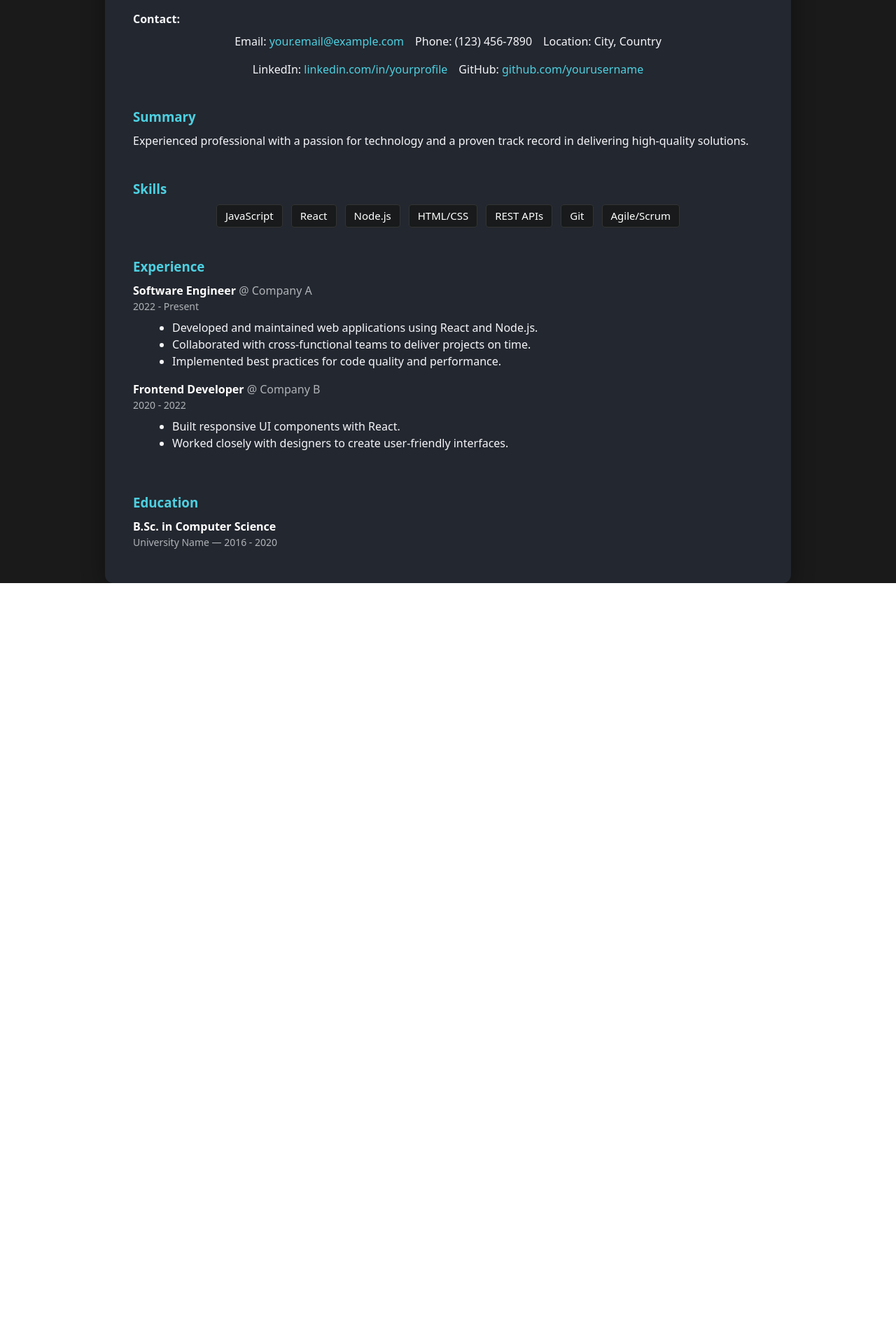
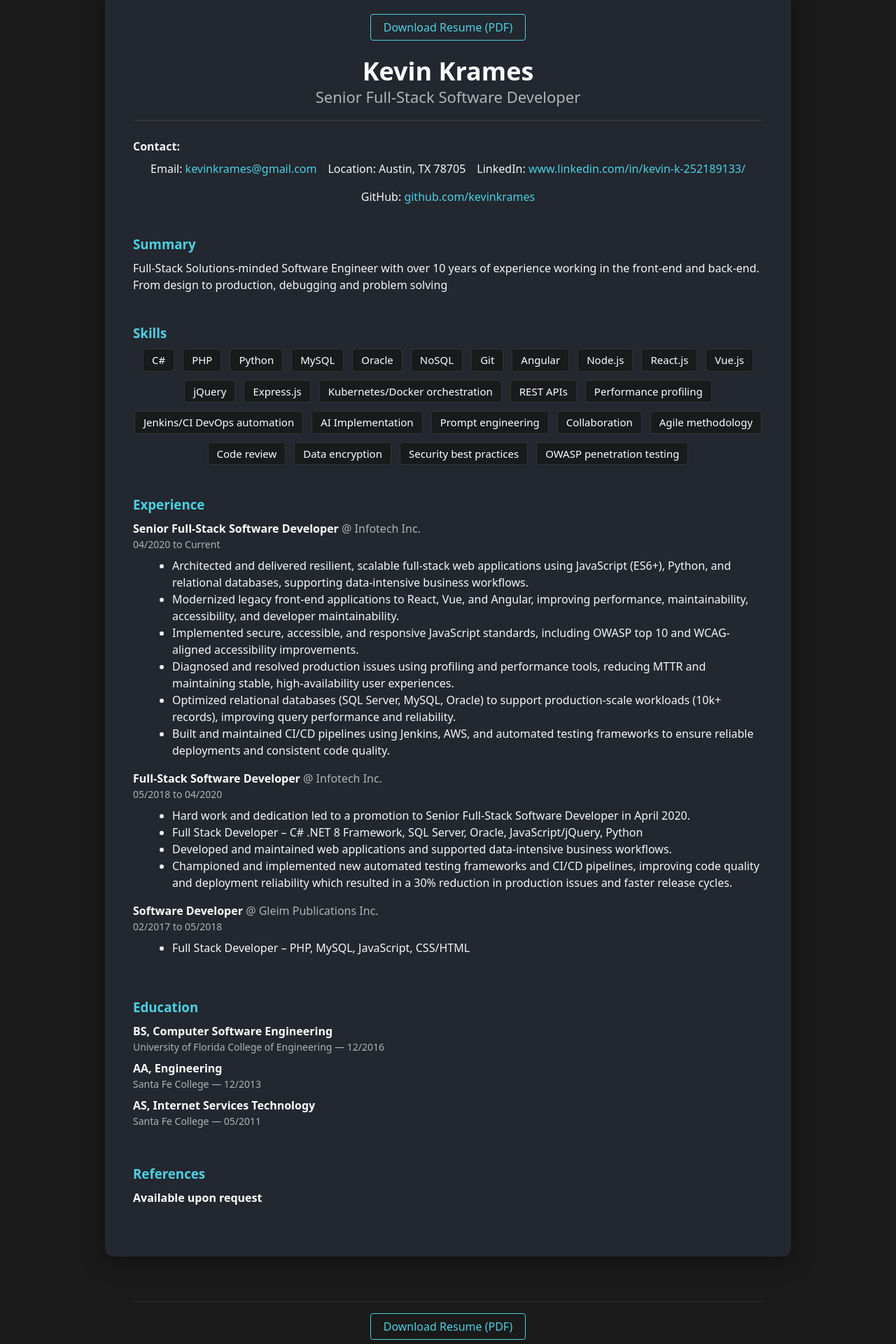
Before and after one commit to KevinKrames/KevinKrames, a React (Vite) app in the folder client/: page / in a window 1280 px wide. Shown: the part 140-2060 px from the top of the page at 70% size. Before the commit the page ends 973 px from the top, so only its background shows below. Built offline with nearby package versions, Linux system fonts and the light colour scheme.

Commit message:
clean up main page

```diff
--- a/client/src/App.jsx
+++ b/client/src/App.jsx
@@ -1,58 +1,80 @@
 import { BrowserRouter as Router, Routes, Route, Link } from 'react-router-dom';
 const data = {
   name: 'Kevin Krames',
-  title: 'Your Title',
+  title: 'Senior Full-Stack Software Developer',
   contact: {
-    email: 'your.email@example.com',
-    phone: '(123) 456-7890',
-    location: 'City, Country',
-    linkedin: 'linkedin.com/in/yourprofile',
-    github: 'github.com/yourusername',
+    email: 'kevinkrames@gmail.com',
+    location: 'Austin, TX 78705',
+    linkedin: 'www.linkedin.com/in/kevin-k-252189133/',
+    github: 'github.com/kevinkrames',
   },
-  summary: 'Experienced professional with a passion for technology and a proven track record in delivering high-quality solutions.',
+  summary: 'Full-Stack Solutions-minded Software Engineer with over 10 years of experience working in the front-end and back-end. From design to production, debugging and problem solving',
   skills: [
-    'JavaScript',
-    'React',
-    'Node.js',
-    'HTML/CSS',
-    'REST APIs',
-    'Git',
-    'Agile/Scrum',
+    'C#', 'PHP', 'Python', 'MySQL', 'Oracle', 'NoSQL', 'Git', 'Angular', 'Node.js', 'React.js', 'Vue.js', 'jQuery', 'Express.js', 'Kubernetes/Docker orchestration', 'REST APIs', 'Performance profiling', 'Jenkins/CI DevOps automation', 'AI Implementation', 'Prompt engineering', 'Collaboration', 'Agile methodology', 'Code review', 'Data encryption', 'Security best practices', 'OWASP penetration testing'
+  ],
+  languages: [
+    'C#', 'PHP', 'Python', 'MySQL', 'Oracle', 'NoSQL', 'Git', 'JavaScript', 'TypeScript', 'Java', 'C++', 'PowerShell'
   ],
   experience: [
     {
-      company: 'Company A',
-      role: 'Software Engineer',
-      period: '2022 - Present',
+      company: 'Infotech Inc.',
+      role: 'Senior Full-Stack Software Developer',
+      period: '04/2020 to Current',
       details: [
-        'Developed and maintained web applications using React and Node.js.',
-        'Collaborated with cross-functional teams to deliver projects on time.',
-        'Implemented best practices for code quality and performance.'
+        'Architected and delivered resilient, scalable full-stack web applications using JavaScript (ES6+), Python, and relational databases, supporting data-intensive business workflows.',
+        'Modernized legacy front-end applications to React, Vue, and Angular, improving performance, maintainability, accessibility, and developer maintainability.',
+        'Implemented secure, accessible, and responsive JavaScript standards, including OWASP top 10 and WCAG-aligned accessibility improvements.',
+        'Diagnosed and resolved production issues using profiling and performance tools, reducing MTTR and maintaining stable, high-availability user experiences.',
+        'Optimized relational databases (SQL Server, MySQL, Oracle) to support production-scale workloads (10k+ records), improving query performance and reliability.',
+        'Built and maintained CI/CD pipelines using Jenkins, AWS, and automated testing frameworks to ensure reliable deployments and consistent code quality.'
       ]
     },
     {
-      company: 'Company B',
-      role: 'Frontend Developer',
-      period: '2020 - 2022',
+      company: 'Infotech Inc.',
+      role: 'Full-Stack Software Developer',
+      period: '05/2018 to 04/2020',
       details: [
-        'Built responsive UI components with React.',
-        'Worked closely with designers to create user-friendly interfaces.'
+        'Hard work and dedication led to a promotion to Senior Full-Stack Software Developer in April 2020.',
+        'Full Stack Developer – C# .NET 8 Framework, SQL Server, Oracle, JavaScript/jQuery, Python',
+        'Developed and maintained web applications and supported data-intensive business workflows.',
+        'Championed and implemented new automated testing frameworks and CI/CD pipelines, improving code quality and deployment reliability which resulted in a 30% reduction in production issues and faster release cycles.',
+      ]
+    },
+    {
+      company: 'Gleim Publications Inc.',
+      role: 'Software Developer',
+      period: '02/2017 to 05/2018',
+      details: [
+        'Full Stack Developer – PHP, MySQL, JavaScript, CSS/HTML',
       ]
     }
   ],
   education: [
     {
-      school: 'University Name',
-      degree: 'B.Sc. in Computer Science',
-      period: '2016 - 2020'
+      school: 'University of Florida College of Engineering',
+      degree: 'BS, Computer Software Engineering',
+      period: '12/2016'
+    },
+    {
+      school: 'Santa Fe College',
+      degree: 'AA, Engineering',
+      period: '12/2013'
+    },
+    {
+      school: 'Santa Fe College',
+      degree: 'AS, Internet Services Technology',
+      period: '05/2011'
     }
-  ]
+  ],
+  references: [
+    { name: 'Available upon request' }
+  ],
 };
 
 function App() {
   return (
     <Router>
-      <div style={{ minHeight: '100vh', width: '100%', background: '#181a1b', position: 'relative' }}>
+      <div style={{ minHeight: '100vh', width: '100%', background: '#1a1a1a', position: 'relative', marginBottom: 24 }}>
         {/* Navbar */}
         <nav style={{ width: '100%', background: '#23272f', padding: '18px 0', boxShadow: '0 2px 8px #0003', position: 'fixed', top: 0, left: 0, zIndex: 10 }}>
           <div style={{ maxWidth: 900, margin: '0 auto', color: '#fff', fontSize: 28, fontWeight: 700, letterSpacing: 1, display: 'flex', alignItems: 'center' }}>
@@ -89,7 +111,30 @@ function App() {
         <div style={{ minHeight: 'calc(100vh - 90px)', display: 'flex', alignItems: 'center', justifyContent: 'center' }}>
           <Routes>
             <Route path="/" element={
-              <div style={{ maxWidth: 900, width: '100%', background: '#23272f', borderRadius: 12, boxShadow: '0 4px 32px #0006', padding: 40, color: '#f5f6fa', display: 'flex', flexDirection: 'column', alignItems: 'center' }}>
+              <div style={{ maxWidth: 900, width: '100%', background: '#23272f', borderRadius: 12, boxShadow: '0 4px 32px #0006', padding: 40, color: '#f5f6fa', display: 'flex', flexDirection: 'column', alignItems: 'center', marginTop: 120 }}>
+                {/* Download Resume Button */}
+                <a
+                  href="https://drive.usercontent.google.com/u/0/uc?id=16RATu39OAp-Z30AXYvHP2iQgwgUhESuX&export=download"
+                  target="_blank"
+                  rel="noopener noreferrer"
+                  style={{
+                    display: 'inline-block',
+                    marginBottom: 24,
+                    color: '#4dd0e1',
+                    background: 'none',
+                    border: '1px solid #4dd0e1',
+                    borderRadius: 4,
+                    padding: '6px 18px',
+                    fontSize: 16,
+                    fontWeight: 500,
+                    textDecoration: 'none',
+                    transition: 'background 0.2s, color 0.2s',
+                  }}
+                  onMouseEnter={e => { e.target.style.background = '#4dd0e1'; e.target.style.color = '#181a1b'; }}
+                  onMouseLeave={e => { e.target.style.background = 'none'; e.target.style.color = '#4dd0e1'; }}
+                >
+                  Download Resume (PDF)
+                </a>
                 {/* Header */}
                 <header style={{ borderBottom: '2px solid #333', marginBottom: 24, paddingBottom: 16, width: '100%', textAlign: 'center' }}>
                   <h1 style={{ margin: 0, fontSize: 36, color: '#fff' }}>{data.name}</h1>
@@ -100,7 +145,6 @@ function App() {
                   <strong>Contact:</strong>
                   <div style={{ display: 'flex', flexWrap: 'wrap', gap: 16, marginTop: 8, justifyContent: 'center' }}>
                     <span>Email: <a style={{ color: '#4dd0e1' }} href={`mailto:${data.contact.email}`}>{data.contact.email}</a></span>
-                    <span>Phone: {data.contact.phone}</span>
                     <span>Location: {data.contact.location}</span>
                     <span>LinkedIn: <a style={{ color: '#4dd0e1' }} href={`https://${data.contact.linkedin}`} target="_blank" rel="noopener noreferrer">{data.contact.linkedin}</a></span>
                     <span>GitHub: <a style={{ color: '#4dd0e1' }} href={`https://${data.contact.github}`} target="_blank" rel="noopener noreferrer">{data.contact.github}</a></span>
@@ -134,12 +178,21 @@ function App() {
                   ))}
                 </section>
                 {/* Education */}
-                <section style={{ width: '100%' }}>
+                <section style={{ marginBottom: 24,width: '100%' }}>
                   <h3 style={{ marginBottom: 8, color: '#4dd0e1' }}>Education</h3>
                   {data.education.map((edu, idx) => (
                     <div key={idx} style={{ marginBottom: 8 }}>
                       <div style={{ fontWeight: 600, color: '#fff' }}>{edu.degree}</div>
                       <div style={{ color: '#b0b3b8', fontSize: 14 }}>{edu.school} &mdash; {edu.period}</div>
+                    </div>
+                  ))}
+                </section>
+                {/* References */}
+                <section style={{ marginBottom: 24,width: '100%' }}>
+                  <h3 style={{ marginBottom: 8, color: '#4dd0e1' }}>References</h3>
+                  {data.references.map((ref, idx) => (
+                    <div key={idx} style={{ marginBottom: 8 }}>
+                      <div style={{ fontWeight: 600, color: '#fff' }}>{ref.name}</div>
                     </div>
                   ))}
                 </section>
@@ -158,6 +211,34 @@ function App() {
           </Routes>
         </div>
       </div>
+      {/* Footer */}
+      <footer style={{ width: '100%', maxWidth: 900, margin: '0 auto', marginTop: 32, padding: '16px 0', color: '#b0b3b8', textAlign: 'center' }}>
+        <hr style={{ border: 'none', borderTop: '1px solid #333', margin: '16px 0' }} />
+        <a
+          href="https://drive.usercontent.google.com/u/0/uc?id=16RATu39OAp-Z30AXYvHP2iQgwgUhESuX&export=download"
+          target="_blank"
+          rel="noopener noreferrer"
+          style={{
+            display: 'inline-block',
+            marginBottom: 12,
+            color: '#4dd0e1',
+            background: 'none',
+            border: '1px solid #4dd0e1',
+            borderRadius: 4,
+            padding: '6px 18px',
+            fontSize: 16,
+            fontWeight: 500,
+            textDecoration: 'none',
+            transition: 'background 0.2s, color 0.2s',
+          }}
+          onMouseEnter={e => { e.target.style.background = '#4dd0e1'; e.target.style.color = '#181a1b'; }}
+          onMouseLeave={e => { e.target.style.background = 'none'; e.target.style.color = '#4dd0e1'; }}
+        >
+          Download Resume (PDF)
+        </a>
+        <br />
+        <span style={{ fontSize: 16 }}>&copy; Kevin Krames 2026</span>
+      </footer>
     </Router>
   );
 }
--- a/client/src/index.css
+++ b/client/src/index.css
@@ -5,7 +5,7 @@
 
   color-scheme: light dark;
   color: rgba(255, 255, 255, 0.87);
-  background-color: #242424;
+  background-color: #1a1a1a;
 
   font-synthesis: none;
   text-rendering: optimizeLegibility;
```
